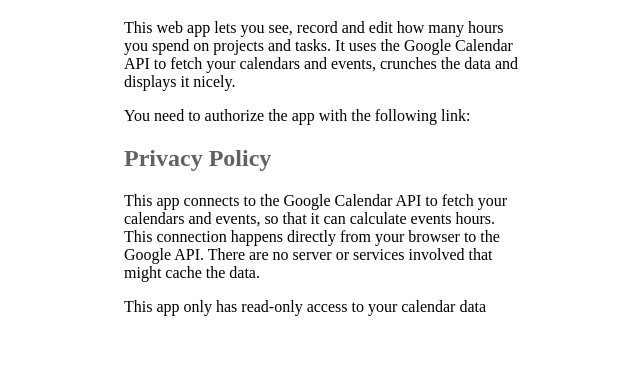
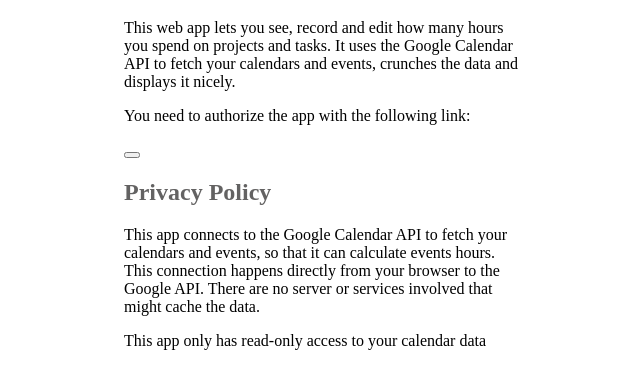
Before and after one commit to Shadow-Child/GCalendar.github.io, a plain HTML site: page index.html in a window 1280 px wide. Shown: the part 61-450 px from the top of the page, without its empty margins (316-956 px from the left). Drawn offline with Linux system fonts and the light colour scheme.

Commit message:
Update index.html

```diff
--- a/index.html
+++ b/index.html
@@ -18,7 +18,7 @@
 
         <p>You need to authorize the app with the following link:</p>
 
-        <div id="googleButtonDiv"  onclick="client.requestAccessToken;"></div>
+        <button id="googleButtonDiv"  onclick="client.requestAccessToken;"></button>
 
 
         <h2 class="headline">Privacy Policy</h2>
```
